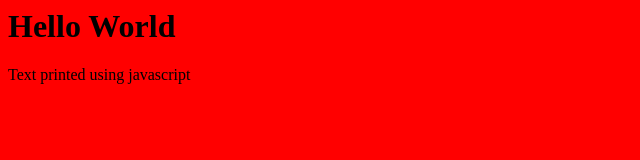
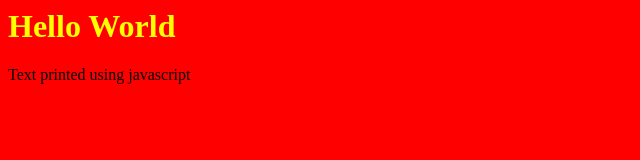
Before and after one commit to akul1996/Graded-Assignment-2, a plain HTML site: page index.html in a window 1280 px wide. Shown: the whole page, without its empty margins (0-640 px from the left). Drawn offline with Linux system fonts and the light colour scheme.

Commit message:
Update style.css

```diff
--- a/style.css
+++ b/style.css
@@ -2,5 +2,5 @@ body{
   background-color: red;
 }
 h1{
-  font-color: yellow;
+  color: yellow;
 }
```
